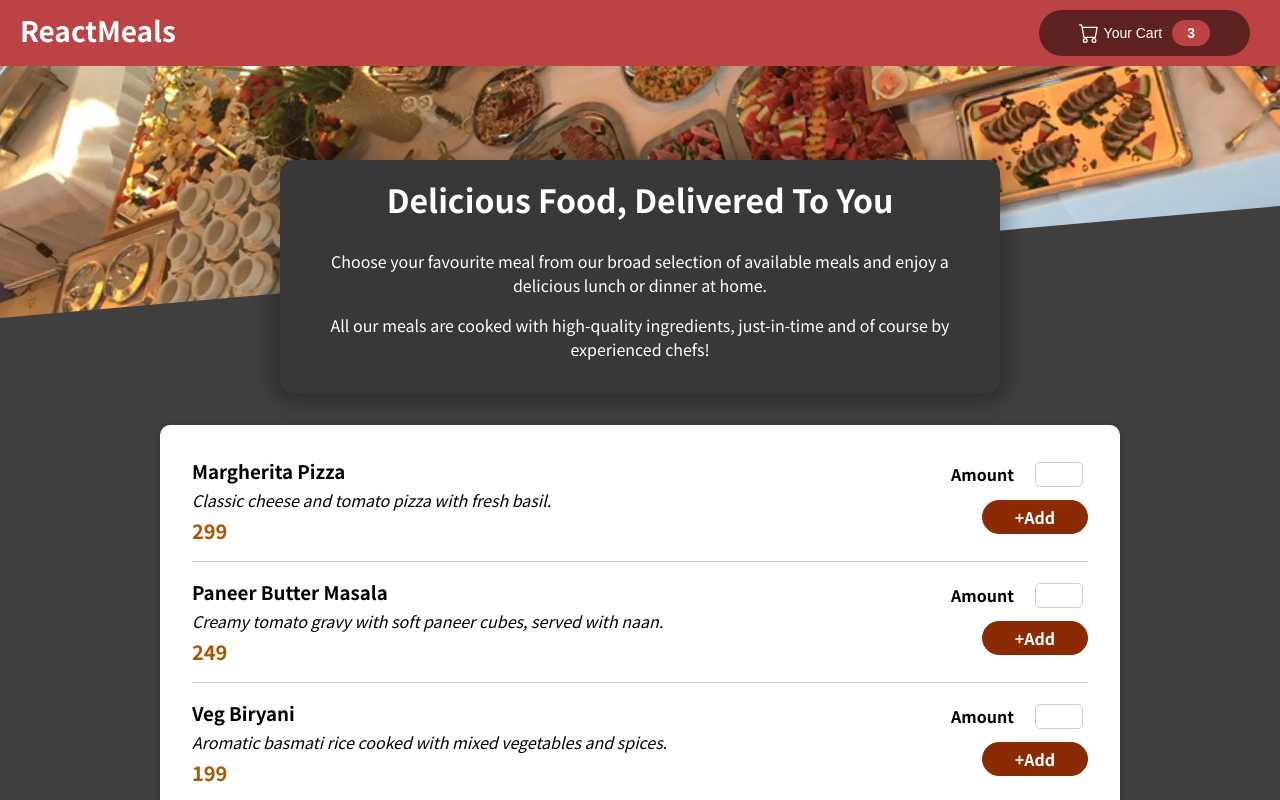
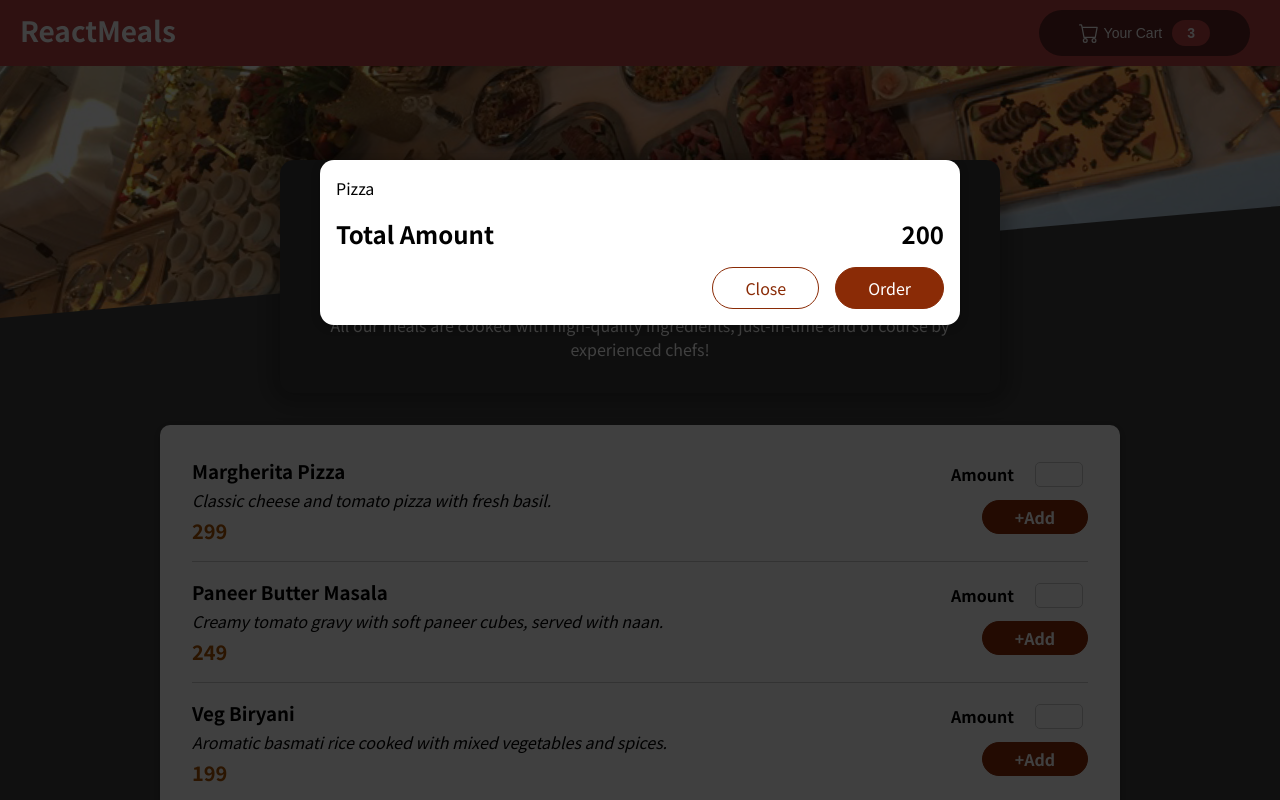
Before and after one commit to Yaambs18/React-restaurant-app, a React (Create React App) app: page / in a window 1280 px wide. Shown: the top 800 px of the page. Built offline with nearby package versions, Linux system fonts and the light colour scheme.

Commit message:
Added cart file

```diff
--- a/public/index.html
+++ b/public/index.html
@@ -28,6 +28,7 @@
   </head>
   <body>
     <noscript>You need to enable JavaScript to run this app.</noscript>
+    <div id="modal"></div>
     <div id="root"></div>
     <!--
       This HTML file is a template.
--- a/src/App.js
+++ b/src/App.js
@@ -1,14 +1,17 @@
+import { Fragment } from "react";
 import Header from "./components/Layouts/Header";
 import Meals from "./components/Meals/Meals";
+import Cart from "./components/Meals/Cart";
 
 function App() {
   return (
-    <div>
+    <Fragment>
       <Header />
       <main>
+        <Cart />
         <Meals />
       </main>
-    </div>
+    </Fragment>
   );
 }
 
--- /dev/null
+++ b/src/components/Meals/Cart.css
@@ -0,0 +1,46 @@
+.cart-items {
+  list-style: none;
+  margin: 0;
+  padding: 0;
+  max-height: 20rem;
+  overflow: auto;
+}
+
+.total {
+  display: flex;
+  justify-content: space-between;
+  align-items: center;
+  font-weight: bold;
+  font-size: 1.5rem;
+  margin: 1rem 0;
+}
+
+.actions {
+  text-align: right;
+}
+
+.actions button {
+  font: inherit;
+  cursor: pointer;
+  background-color: transparent;
+  border: 1px solid #8a2b06;
+  padding: 0.5rem 2rem;
+  border-radius: 25px;
+  margin-left: 1rem;
+}
+
+.actions button:hover,
+.actions button:active {
+  background-color: #5a1a01;
+  border-color: #5a1a01;
+  color: white;
+}
+
+.actions .button--alt {
+  color: #8a2b06;
+}
+
+.actions .button {
+  background-color: #8a2b06;
+  color: white;
+}
--- /dev/null
+++ b/src/components/Meals/Cart.js
@@ -0,0 +1,26 @@
+import Modal from "../UI/Modal";
+
+import "./Cart.css";
+
+const Cart = (props) => {
+    const cartItems = <ul className="cart-items">
+        { [{id: 1, name: 'Pizza', amount: 200.00 }].map(item => {
+            return <li>{item.name}</li>
+        }) }
+    </ul>
+    return (
+        <Modal>
+            {cartItems}
+            <div className="total">
+                <sapn>Total Amount</sapn>
+                <sapn>200</sapn>
+            </div>
+            <div className="actions">
+                <button className="button--alt">Close</button>
+                <button className="button">Order</button>
+            </div>
+        </Modal>
+    )
+}
+
+export default Cart;
--- a/src/components/UI/Card.js
+++ b/src/components/UI/Card.js
@@ -2,7 +2,7 @@
 
 const Card = (props) => {
     return (
-        <div className="card">
+        <div className={`card ${props.className}`}>
             {props.children}
         </div>
     )
--- /dev/null
+++ b/src/components/UI/Modal.css
@@ -0,0 +1,29 @@
+.backdrop {
+    position: fixed;
+    top: 0;
+    left: 0;
+    width: 100%;
+    height: 100vh;
+    z-index: 20;
+    background: rgba(0, 0, 0, 0.75);
+}
+
+.modal {
+    position: fixed;
+    top: 20vh;
+    left: 5%;
+    width: 90%;
+    background-color: white;
+    padding: 1rem;
+    border-radius: 14px;
+    box-shadow: 0 2px 8px rgba(0, 0, 0, 0.25);
+    z-index: 30;
+    animation: slide-down 300ms ease-out forwards;
+}
+
+@media (min-width: 768px) {
+  .modal {
+    width: 40rem;
+    left: calc(50% - 20rem);
+  }
+}
--- /dev/null
+++ b/src/components/UI/Modal.js
@@ -0,0 +1,30 @@
+import { Fragment } from "react";
+import ReactDOM from "react-dom";
+import Card from "./Card";
+import "./Modal.css";
+
+const Backdrop = (props) => {
+    return <div className="backdrop"></div>
+}
+
+const ModalOverlay = (props) => {
+    return (
+        <Card className="modal">
+            <div className="content">
+                {props.children}
+            </div>
+        </Card>
+    );
+
+}
+
+const Modal = (props) => {
+    return (
+        <Fragment>
+            {ReactDOM.createPortal(<Backdrop />, document.getElementById("modal"))}
+            {ReactDOM.createPortal(<ModalOverlay> {props.children} </ModalOverlay>, document.getElementById("modal"))}
+        </Fragment>
+    );
+}
+
+export default Modal;
```
